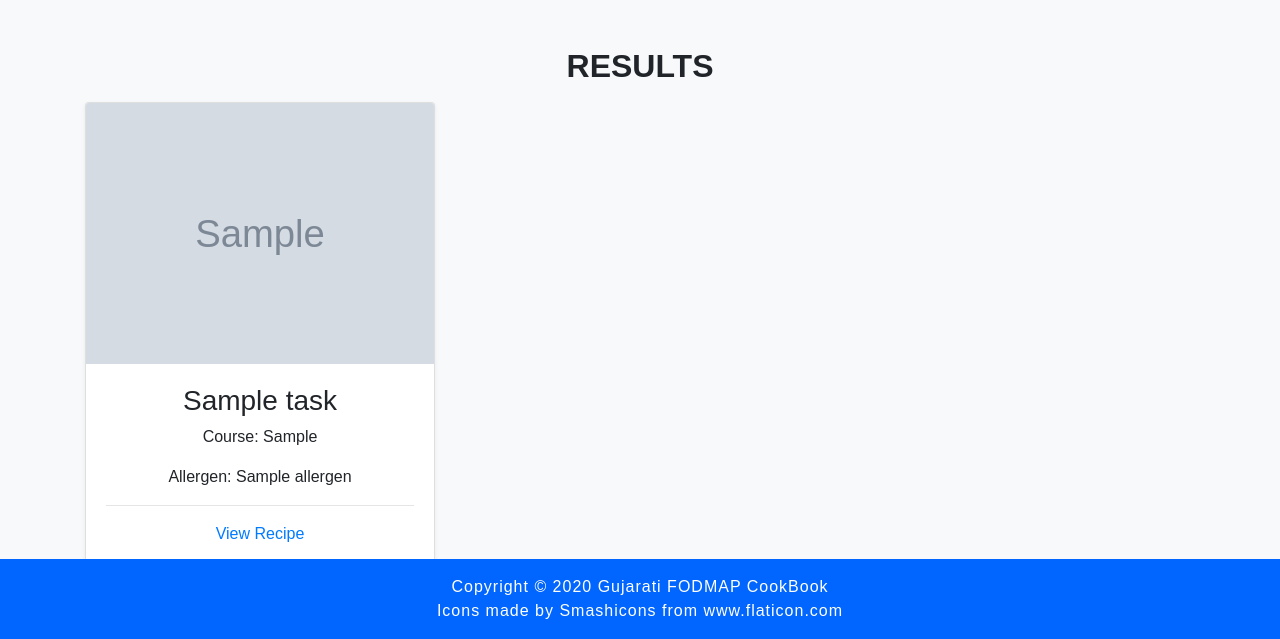
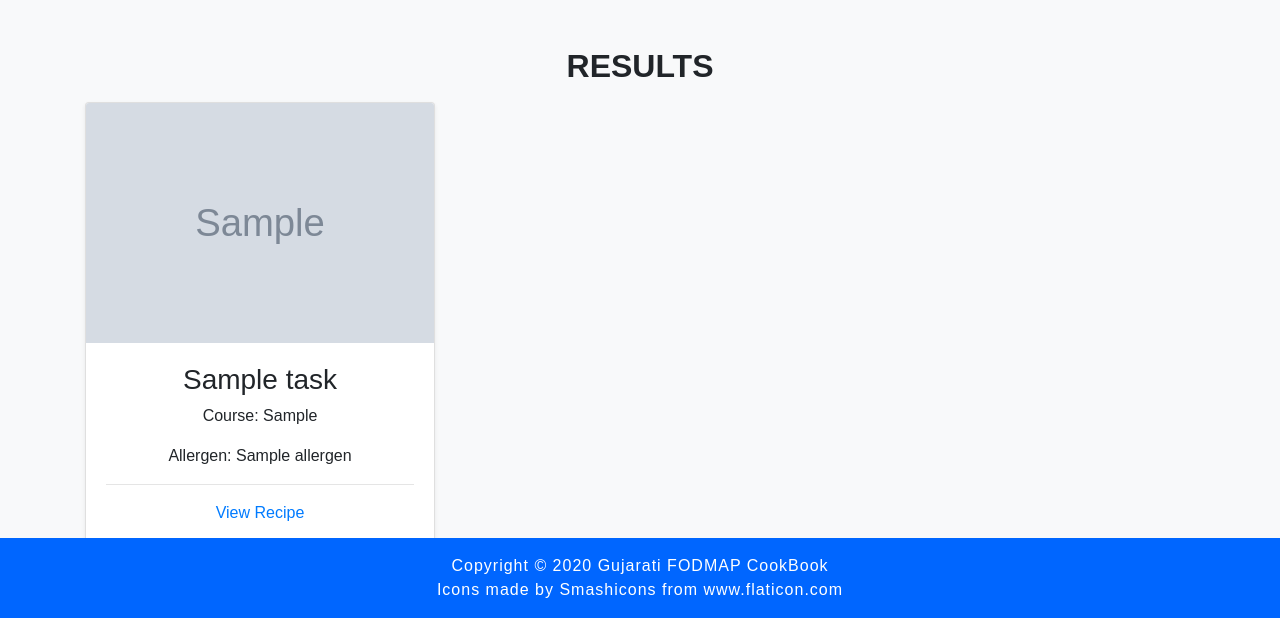
Before and after one commit to pranitastudent/Guju-FODMAP-CookBook, a Flask app: page /findtask in a window 1280 px wide. Shown: the part 312-951 px from the top of the page. After the commit the page ends 930 px from the top, so only its background shows below. Run offline with Flask 2, Linux system fonts and the light colour scheme; grey boxes marked "Sample" are stand-in pictures; a database or web service that is not in the repository returns one stand-in record (values such as "Sample title"); some libraries are stand-ins or nearby versions.

Commit message:
Image size adjusted on filter and search results

```diff
--- a/templates/filter.html
+++ b/templates/filter.html
@@ -52,7 +52,7 @@
       {% for result in results %}
       <div class="col-md-4 mb-4">
         <div class="card mb-4 shadow-sm text-center">
-          <img class="prd card-img-top img-fluid" src="{{ result.recipe_image }}">
+          <img class="rec card-img-top img-fluid" src="{{ result.recipe_image }}">
           <div class="card-body">
             <h3 class="card-text">{{ result.recipe_name}}</h3>
             <p class="card-text">Course: {{ result.recipe_course}}</p>
--- a/templates/search.html
+++ b/templates/search.html
@@ -29,7 +29,7 @@
         {% for result in results %}
          <div class="col-md-4">
           <div class="card mb-4 shadow-sm text-center">
-            <img class="prd card-img-top img-fluid" src="{{ result.recipe_image }}">
+            <img class="rec card-img-top img-fluid" src="{{ result.recipe_image }}">
             <div class="card-body">
               <h3 class="card-text">{{ result.recipe_name}}</h3>
               <p class="card-text">Course: {{ result.recipe_course}}</p>
```
